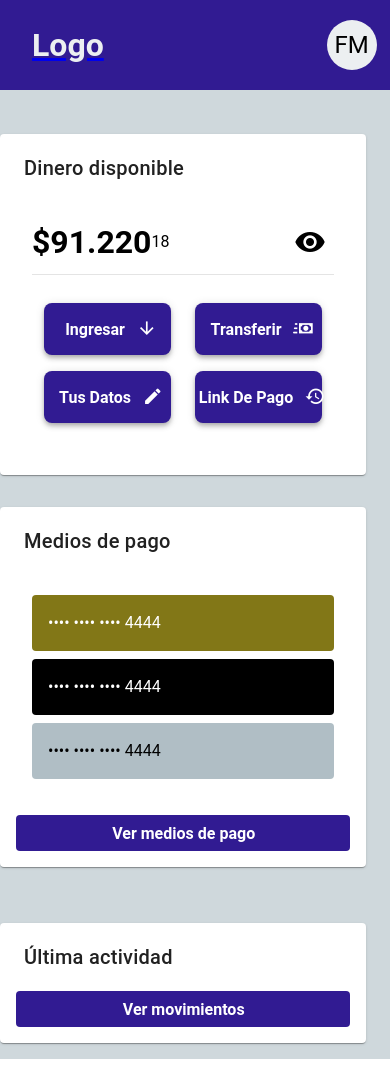
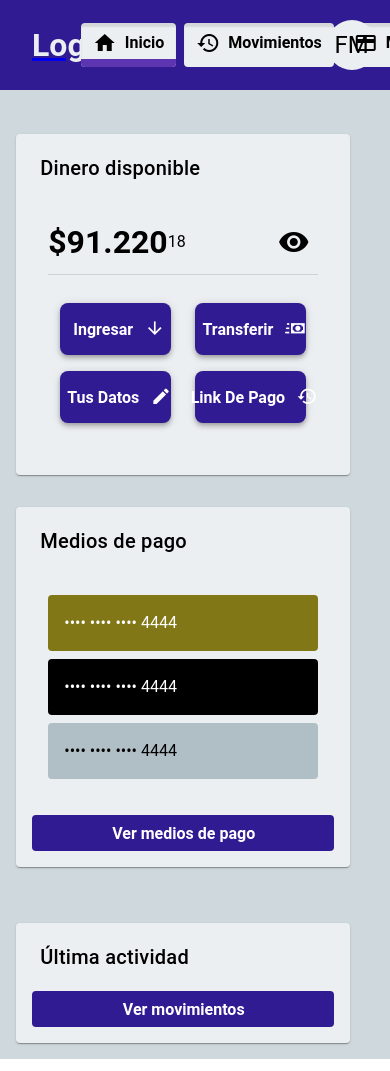
Before and after one commit to jicanta/HCI-Web, a Vue app in the folder HCI-Web/: page / in a window 390 px wide. Built offline with nearby package versions, Linux system fonts and the light colour scheme.

Commit message:
Responsive upgrade.

```diff
--- a/HCI-Web/src/pages/HomePage.vue
+++ b/HCI-Web/src/pages/HomePage.vue
@@ -1,12 +1,12 @@
 <template>
-    <ButtonsNavBar/>
+    <ButtonsNavBar :sections="sections"/>
 
-      <v-row class="w-100 h-100 d-flex justify-center" style="margin-top: 106px;" fluid>
-        <v-col cols="12" sm="12" md="5" lg="4" xl="4" class="d-flex flex-column align-center justify-start">
+    <v-row class="w-100 h-100 d-flex justify-center align-center" style="margin-top: 106px;" fluid>
+      <v-col cols="11" sm="11" md="5" lg="4" xl="4" class="d-flex flex-column align-center justify-start">
         <!-- Available balance -->
         <v-card
           title="Dinero disponible"
-            class="w-100 my-4 pa-2"
+          class="bg-tertiary w-100 my-4 pa-2"
         >
           <v-container class="d-flex flex-column align-center justify-center pa-6">
             <!-- Money info -->
@@ -49,7 +49,7 @@
         <!-- Payment methods preview -->
         <v-card
           title="Medios de pago"
-            class="w-100 my-4 pa-2"
+          class="bg-tertiary w-100 my-4 pa-2"
         >
           <v-container class="d-flex flex-column align-center justify-center pa-6">
             <v-container class="bg-lime-darken-4 my-1 rounded">
@@ -71,11 +71,11 @@
 
       </v-col>
 
-        <v-col cols="12" sm="12" md="5" lg="4" xl="4" class="d-flex flex-column align-center justify-start">
+      <v-col cols="11" sm="11" md="5" lg="4" xl="4" class="d-flex flex-column align-center justify-start">
         <!-- Movements preview -->
         <v-card
           title="Última actividad"
-            class="w-100 my-4 pa-2"
+          class="bg-tertiary w-100 my-4 pa-2"
         >
           <v-card-actions>
             <v-btn class="bg-primary w-100" @click="goToRoute('/payment-methods')">Ver movimientos</v-btn>
@@ -83,8 +83,6 @@
         </v-card>
       </v-col>
     </v-row>
-
-
 
 </template>
 
@@ -126,6 +124,12 @@ import { useRouter } from 'vue-router';
     router.push(route);
   };
 
+  const sections = [
+    {text: "Inicio", icon: "mdi-home", selected: true, route: "/"},
+    {text: "Movimientos", icon: "mdi-history", selected: false, route: "/movements"},
+    {text: "Medios de pago", icon: "mdi-credit-card-outline", selected: false, route: "/payment-methods"},
+    {text: "Invertir", icon: "mdi-cash-plus", selected: false, route: "/invest"}
+  ]
 
 </script>
 
```
Lines whose indentation alone changed are shown as unchanged.
